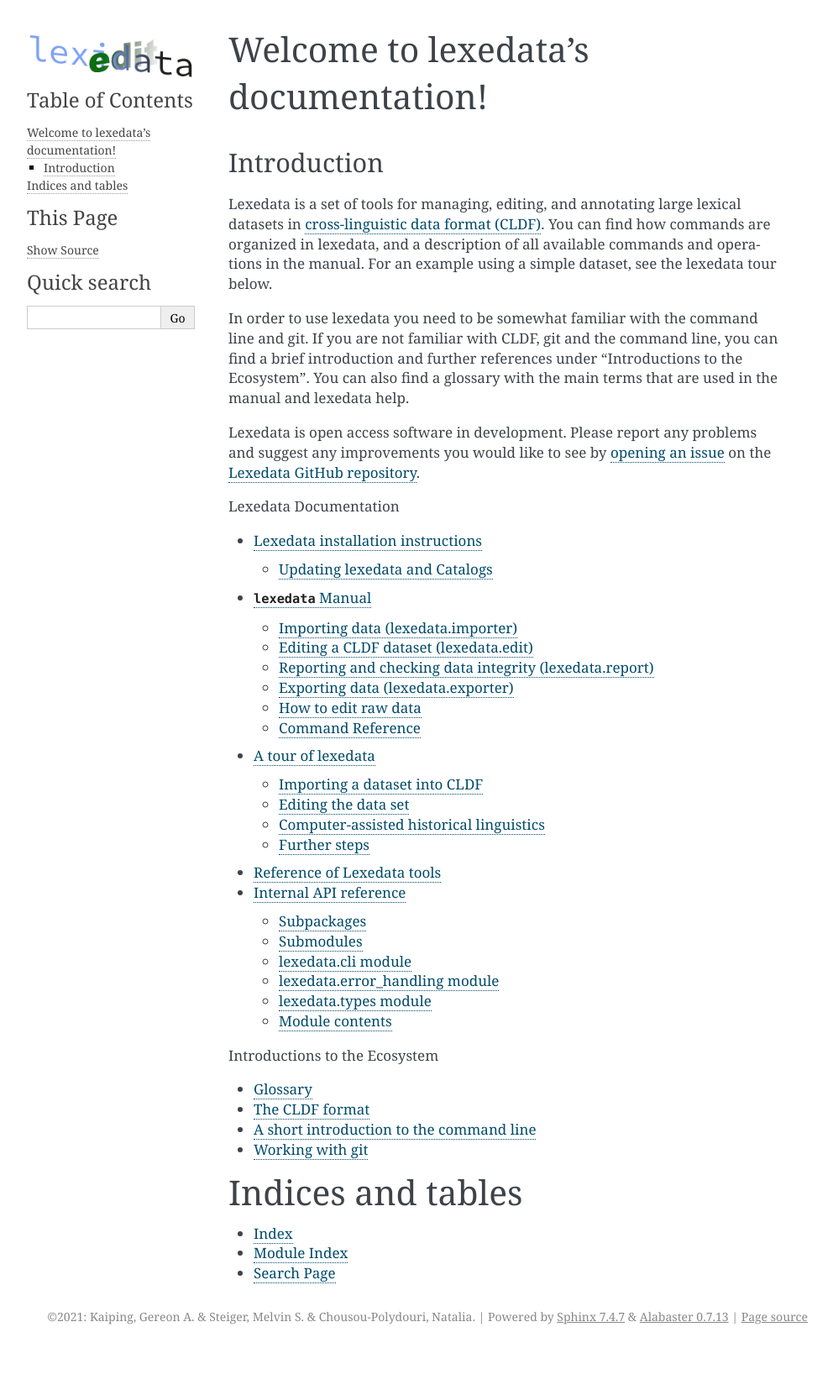
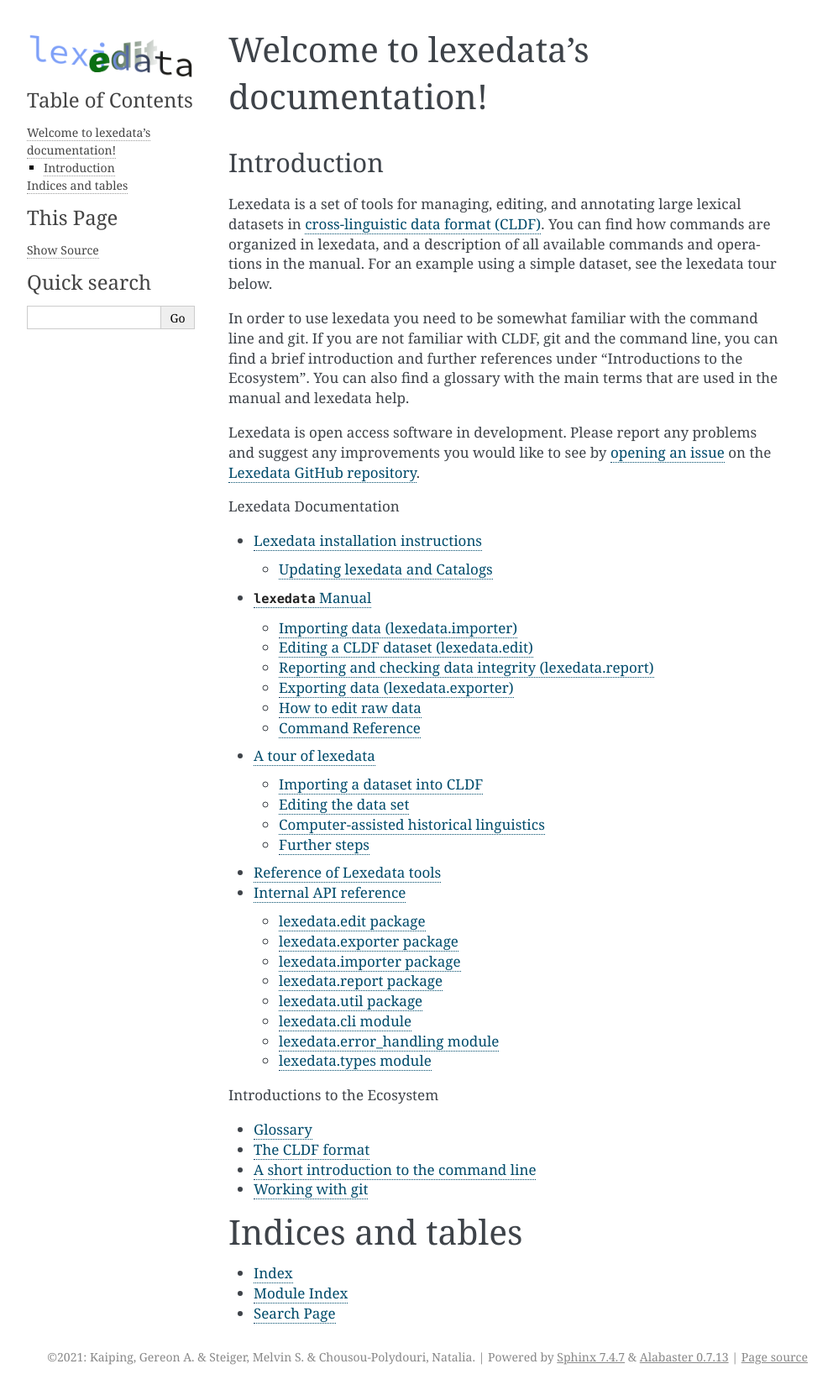
Before and after one commit to lexedata/lexedata, a Sphinx documentation site: the page built from docs/index.rst, in a window 1280 px wide. Shown: the whole page at 84% size, without its empty margins (148-1140 px from the left). Built offline with Sphinx 7.4.7, drawn with Linux system fonts in a browser that asks for light colours; before the commit the page ends 1607 px from its top, so only the background shows below that.

Commit message:
Restructure internal API outline

```diff
--- a/docs/internal_api.rst
+++ b/docs/internal_api.rst
@@ -1,8 +1,10 @@
 Internal API reference
 ======================
 
-Subpackages
------------
+.. automodule:: lexedata
+   :members:
+   :undoc-members:
+   :show-inheritance:
 
 .. toctree::
    :maxdepth: 4
@@ -12,9 +14,6 @@
    lexedata.importer
    lexedata.report
    lexedata.util
-
-Submodules
-----------
 
 lexedata.cli module
 -------------------
@@ -39,11 +38,3 @@
    :members:
    :undoc-members:
    :show-inheritance:
-
-Module contents
----------------
-
-.. automodule:: lexedata
-   :members:
-   :undoc-members:
-   :show-inheritance:
```
